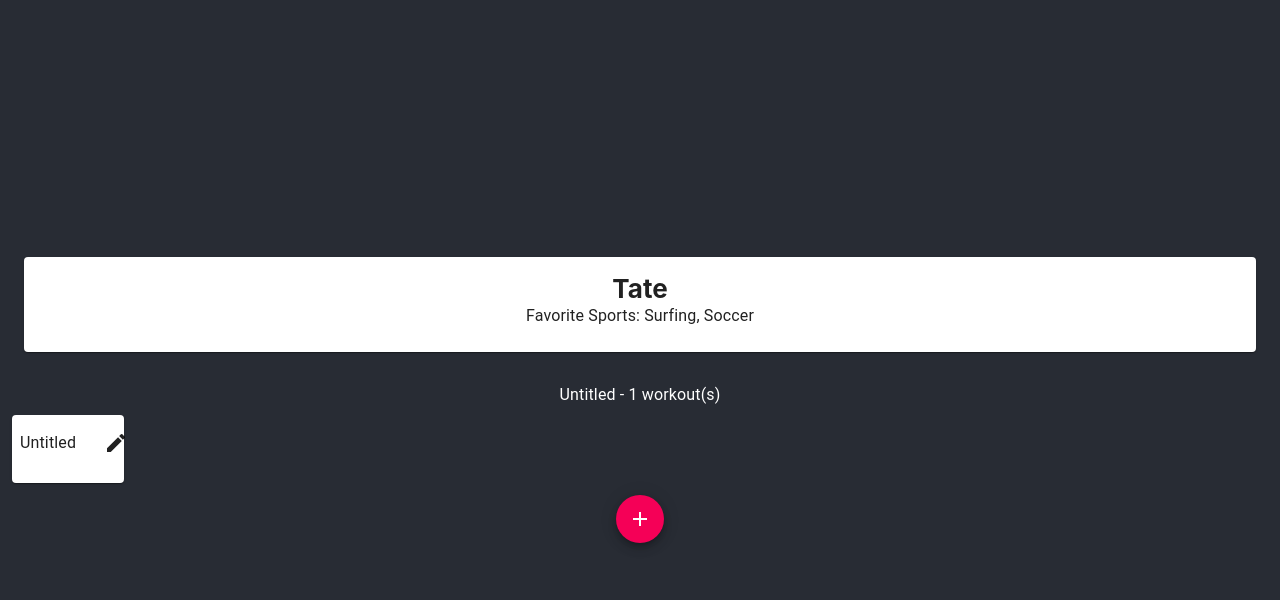
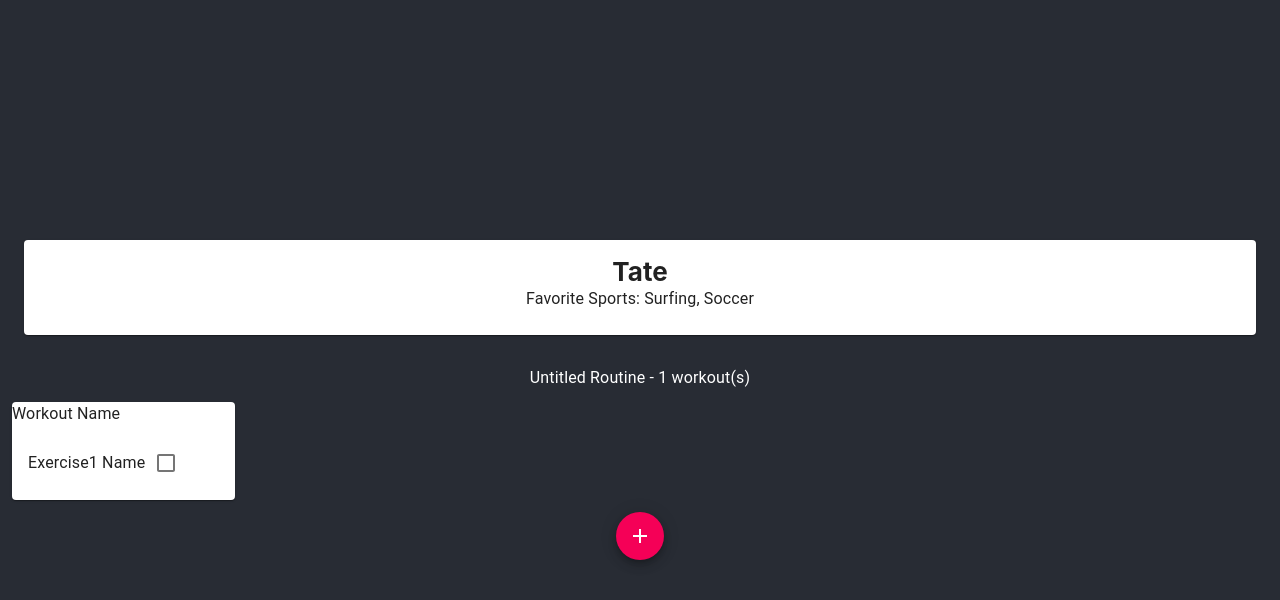
Before and after one commit to TateDeVito/fitnessProject, a React (Create React App) app in the folder fitness-app/: page / in a window 1280 px wide. Both pictures are taken after a click on the button 640 px from the left and 487 px from the top of the page. Shown: the top 600 px of the page. Built offline with nearby package versions, Linux system fonts and the light colour scheme.

Commit message:
onClick workouts to edit, add exercise button added

```diff
--- a/fitness-app/src/WorkoutScreen/Routine/Routine.tsx
+++ b/fitness-app/src/WorkoutScreen/Routine/Routine.tsx
@@ -6,9 +6,8 @@ import AddIcon from "@material-ui/icons/Add";
 export default function Routine() {
   //TODO: Should have a current workout - the current should be greatly highlighted,
   // and you can scroll through the others
-  //TODO: Should have a progress bar to show how far along the length it is
 
-  const [routineName, setRoutineName] = useState<string>("Untitled");
+  const [routineName, setRoutineName] = useState<string>("Untitled Routine");
   const [workoutQueue, setWorkoutQueue] = useState<Object[]>([]);
 
   let RoutineLabel;
--- a/fitness-app/src/WorkoutScreen/Routine/Workout/Workout.tsx
+++ b/fitness-app/src/WorkoutScreen/Routine/Workout/Workout.tsx
@@ -1,23 +1,21 @@
 import React, { useState } from "react";
 import {
+  Card,
   Checkbox,
   Grid,
   List,
   ListItem,
   ListItemSecondaryAction,
   IconButton,
-  Paper,
   TextField,
   Typography,
 } from "@material-ui/core";
-import { Edit, Delete } from "@material-ui/icons";
+import { AddCircle, Close } from "@material-ui/icons";
 
 export default function Workout() {
-  const [name, setName] = useState<string>("Untitled");
+  const [name, setName] = useState<string>("Workout Name");
   const [editToggle, setEditToggle] = useState<boolean>(false);
-  const [exercises, setExercises] = useState<Object[]>([
-    // { name: "ExerciseName" }
-  ]);
+  const [exercises, setExercises] = useState([{ name: "Exercise1 Name" }]);
 
   let workoutName;
   if (editToggle === true) {
@@ -27,29 +25,17 @@ export default function Workout() {
           variant="filled"
           onChange={(event) => setName(event.target.value)}
           autoComplete={workoutName}
-          placeholder="Workout name"
+          placeholder="Workout name "
         />
       </Grid>
     );
   } else {
     workoutName = (
-      <Grid item xs={8}>
+      <Grid item>
         <Typography component="h3">{name}</Typography>
       </Grid>
     );
   }
-
-  const editButton = (
-    <IconButton
-      color="inherit"
-      onClick={() => {
-        setEditToggle(!editToggle);
-        console.log(editToggle);
-      }}
-    >
-      <Edit />
-    </IconButton>
-  );
 
   const ExerciseList = () => {
     return (
@@ -57,12 +43,12 @@ export default function Workout() {
         {exercises.map((exercise) => (
           // TODO: Every exercise needs a key
           <ListItem>
-            <Typography component="p">{exercise}</Typography>
+            <Typography component="p">{exercise.name}</Typography>
             <Checkbox />
             <ListItemSecondaryAction>
-              <IconButton>
+              {/* <IconButton>
                 <Delete />
-              </IconButton>
+              </IconButton> */}
             </ListItemSecondaryAction>
           </ListItem>
         ))}
@@ -70,19 +56,44 @@ export default function Workout() {
     );
   };
 
+  let editCloser;
+  if (editToggle) {
+    editCloser = (
+      <Grid item>
+        <IconButton onClick={() => setEditToggle(false)}>
+          <Close />
+        </IconButton>
+      </Grid>
+    );
+  }
+
+  let addExercise;
+  if (editToggle) {
+    addExercise = (
+      <IconButton color="primary">
+        <AddCircle />
+      </IconButton>
+    );
+  }
+
   return (
-    <Paper>
+    <Card
+      onClick={() => {
+        if (!editToggle) {
+          setEditToggle(true);
+        }
+      }}
+    >
       <Grid container direction="row" alignItems="center" spacing={1}>
-        {workoutName}
-        <Grid item xs={4}>
-          {editButton}
-        </Grid>
+        <Grid item>{workoutName}</Grid>
+        {editCloser}
       </Grid>
       <Grid container>
         <Grid item>
           <ExerciseList />
         </Grid>
       </Grid>
-    </Paper>
+      {addExercise}
+    </Card>
   );
 }
```
